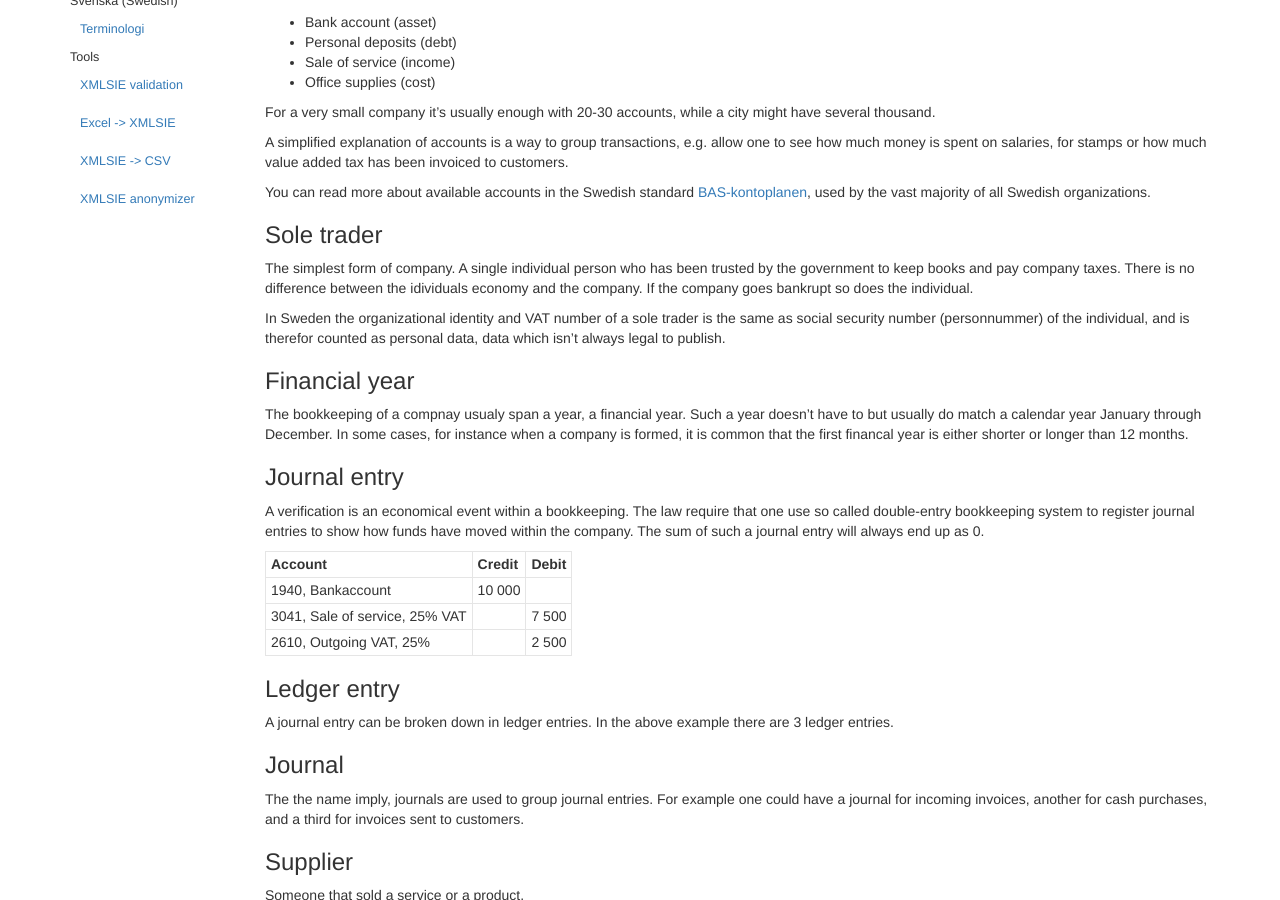
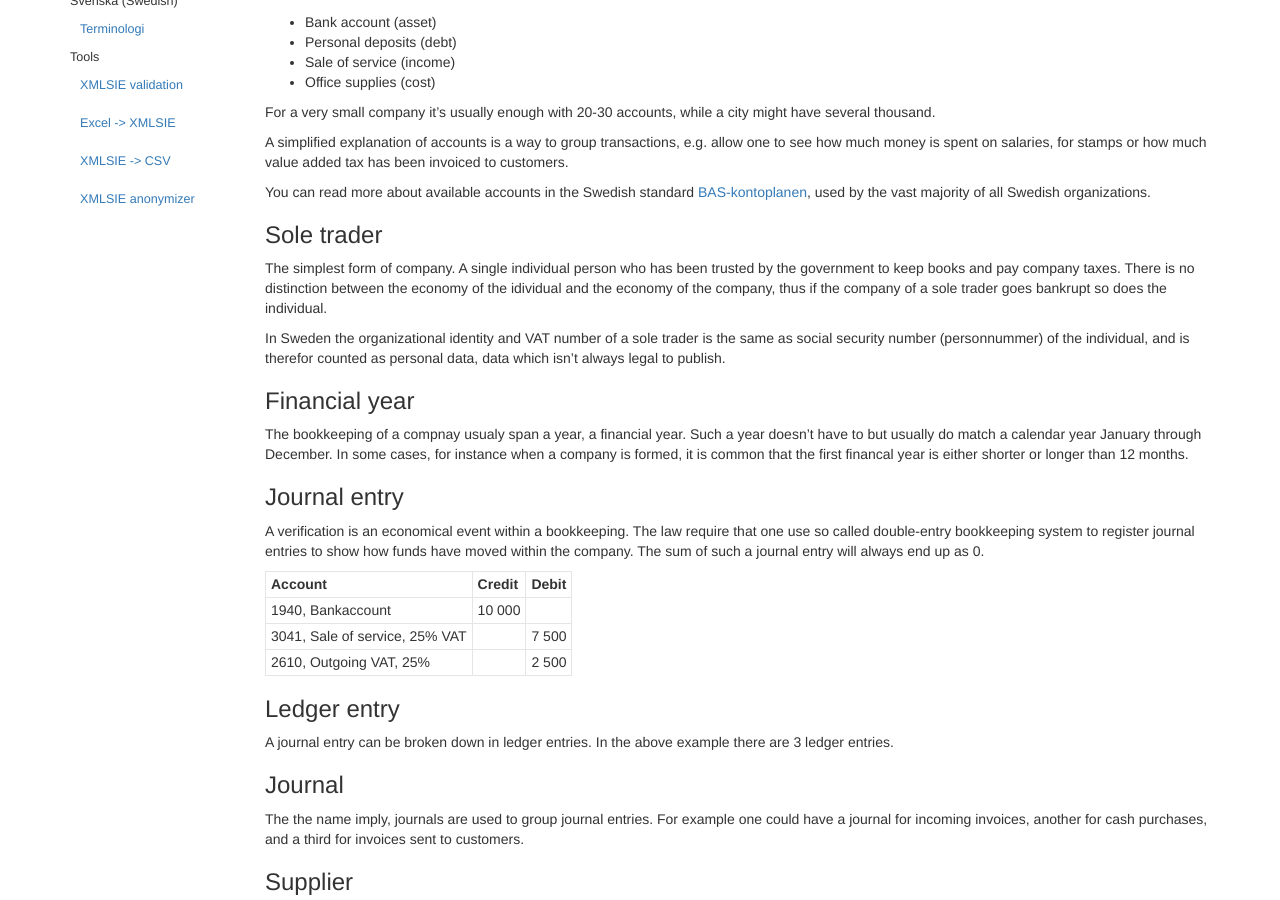
Before and after one commit to Sambruk/Open-Accounts-Payable, a Jekyll site: the page built from _posts/2016-09-02-terminology.md, in a window 1280 px wide and 900 px high, scrolled down 408 px. Built offline with Jekyll 4.4.1, drawn with Linux system fonts in a browser that asks for light colours.

Commit message:
Update 2016-09-02-terminology.md

```diff
--- a/_posts/2016-09-02-terminology.md
+++ b/_posts/2016-09-02-terminology.md
@@ -39,8 +39,8 @@ used by the vast majority of all Swedish organizations.
 ### Sole trader
 
 The simplest form of company. A single individual person who has been trusted by the government to keep books and pay
-company taxes. There is no difference between the idividuals economy and the company. If the company goes bankrupt so
-does the individual.
+company taxes. There is no distinction between the economy of the idividual and the economy of the company, thus if the
+company of a sole trader goes bankrupt so does the individual.
 
 In Sweden the organizational identity and VAT number of a sole trader is the same as social security number (personnummer)
 of the individual, and is therefor counted as personal data, data which isn't always legal to publish.
```
